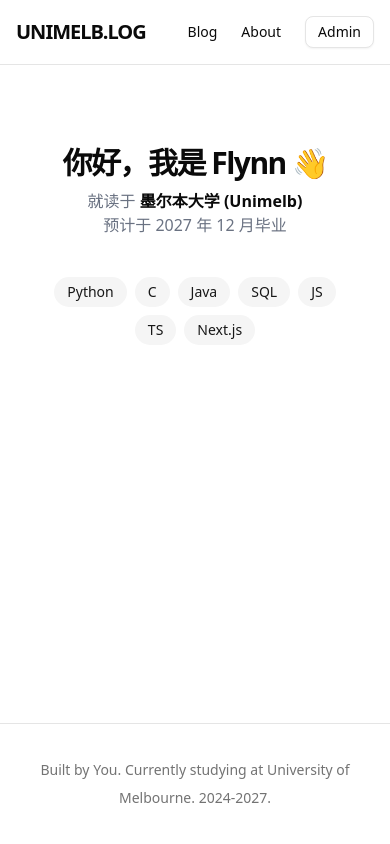
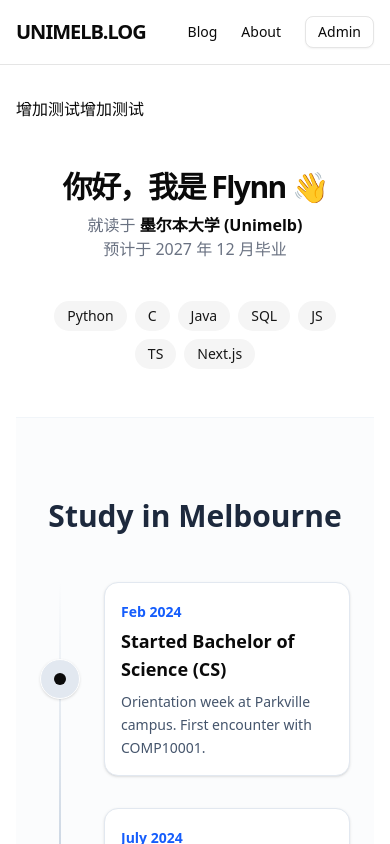
Before and after one commit to FlynnGAO36/Personal-Website-Designing, a Next.js app: page / in a window 390 px wide. Shown: the top 844 px of the page. Built offline with nearby package versions, Linux system fonts and the light colour scheme.

Commit message:
feat: complete responsive study timeline and fix layout issues

```diff
--- a/src/app/page.tsx
+++ b/src/app/page.tsx
@@ -1,9 +1,19 @@
 import { Hero } from "@/src/components/Hero"
+import { Timeline } from "@/src/components/Timeline"
 
 export default function HomePage() {
   return (
-    <main>
+    <main className="min-h-screen bg-white flex flex-col">
+      {/* Hero 区域 */}
+      <h1>增加测试增加测试</h1>
       <Hero />
+
+      <hr className="border-slate-100" /> {/* 加一条若隐若现的分隔线 */}
+
+      {/* Timeline 区域 */}
+      <section className="flex-grow">
+         <Timeline />
+      </section>
     </main>
   )
 }
--- a/src/components/Timeline.tsx
+++ b/src/components/Timeline.tsx
@@ -21,7 +21,7 @@
 export function Timeline() {
   return (
 
-    <div className="py-20 bg-slate-50/50 border-4 border-red-500">
+    <div className="py-20 bg-slate-50/50">
       <div className="max-w-3xl mx-auto px-6">
         <h2 className="text-3xl font-bold mb-12 text-center text-slate-800">Study in Melbourne</h2>
         <div className="space-y-8 relative before:absolute before:inset-0 before:ml-5 before:-translate-x-px md:before:mx-auto md:before:translate-x-0 before:h-full before:w-0.5 before:bg-gradient-to-b before:from-transparent before:via-slate-300 before:to-transparent">
```
Also changed, not shown: 1 other file (tests, documents, lock files or other folders).
